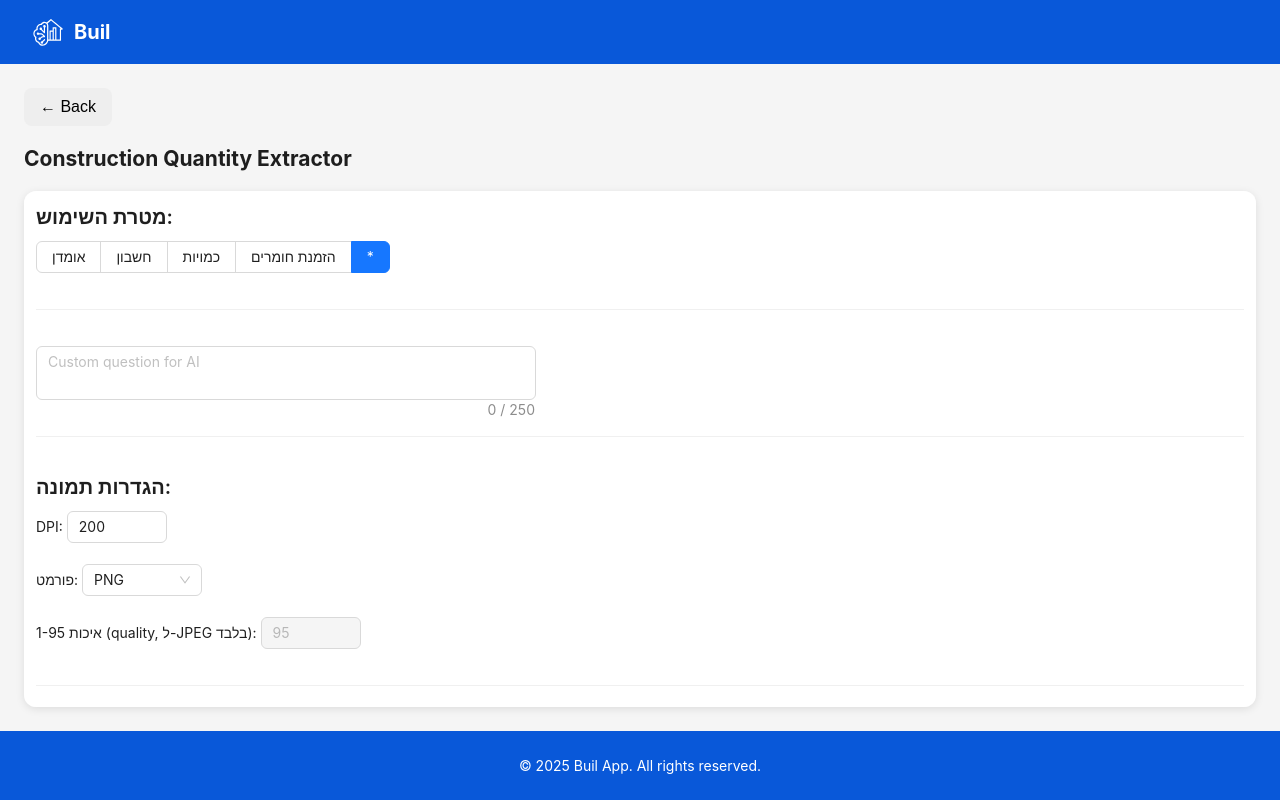
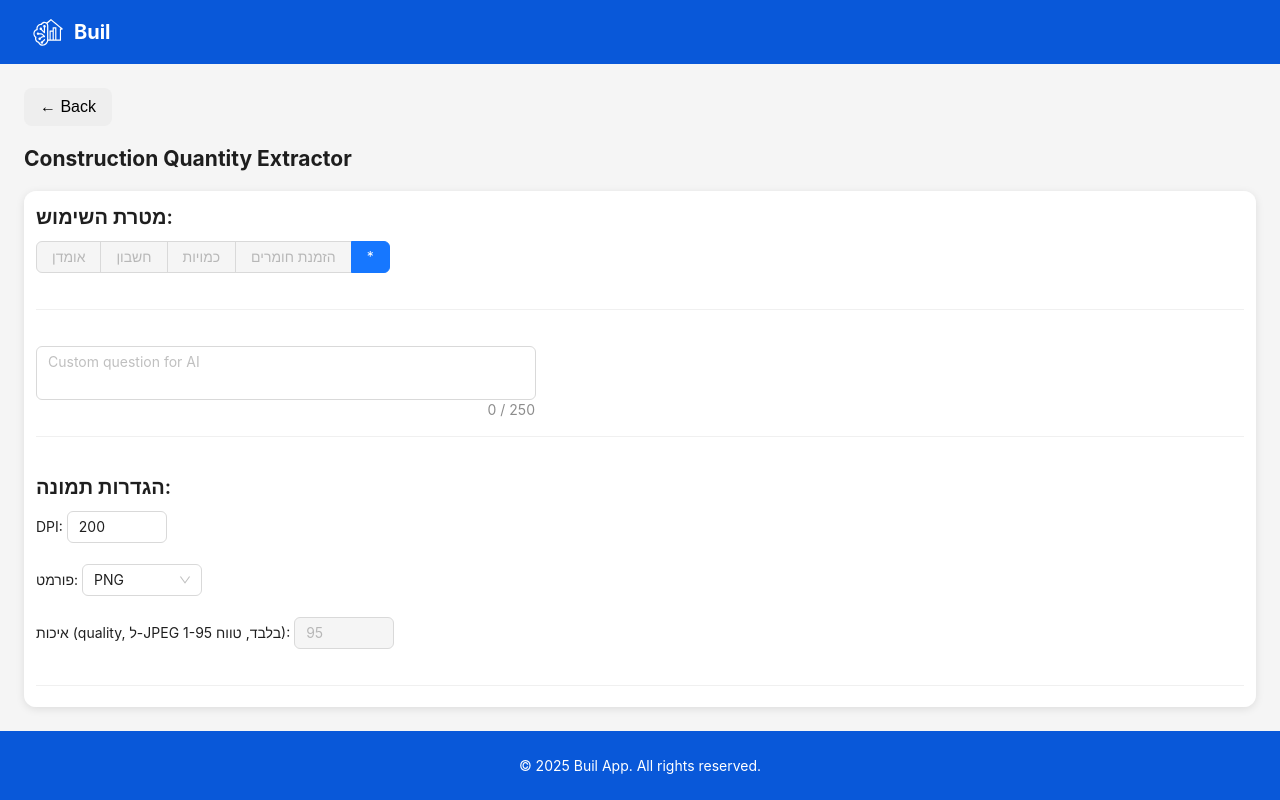
Before and after one commit to niros001/buil-client, a React (Vite) app: page /construction-quantity-extractor in a window 1280 px wide. Built offline with nearby package versions, Linux system fonts and the light colour scheme.

Commit message:
Disable not relevant options

```diff
--- a/src/components/ConstructionQuantityExtractor.tsx
+++ b/src/components/ConstructionQuantityExtractor.tsx
@@ -63,10 +63,10 @@ const StyledTitle = styled(Title)`
 `;
 
 const mainOptions = [
-  { label: "אומדן", value: "basic" },
-  { label: "חשבון", value: "simple" },
-  { label: "כמויות", value: "calculated" },
-  { label: "הזמנת חומרים", value: "order_material" },
+  { label: "אומדן", value: "basic", disabled: true },
+  { label: "חשבון", value: "simple", disabled: true },
+  { label: "כמויות", value: "calculated", disabled: true },
+  { label: "הזמנת חומרים", value: "order_material", disabled: true },
   { label: "*", value: "custom" },
 ];
 
@@ -211,7 +211,7 @@ const ConstructionQuantityExtractor = () => {
             <br />
 
             <label>
-              איכות 1-95 (quality, ל-JPEG בלבד):&nbsp;
+              איכות (quality, ל-JPEG בלבד, טווח 1-95):&nbsp;
               <InputNumber
                 min={1}
                 max={95}
```
